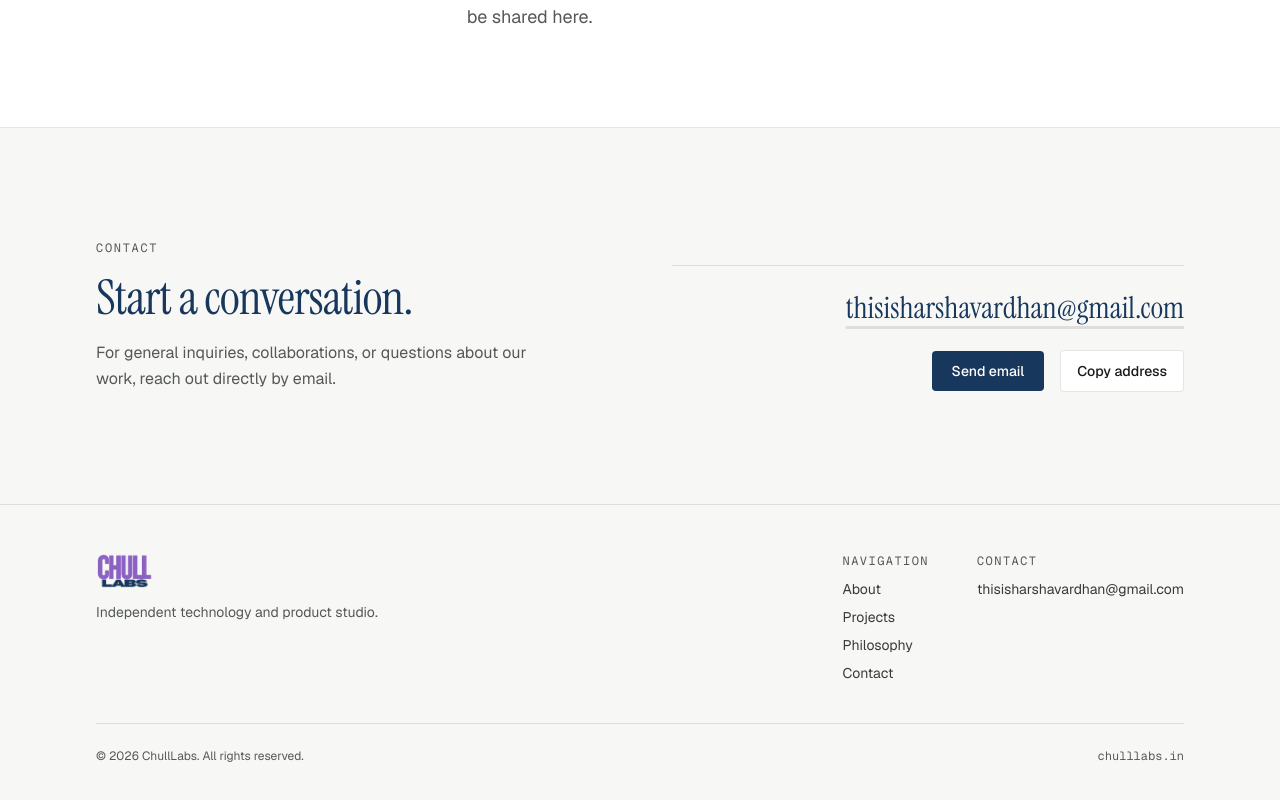
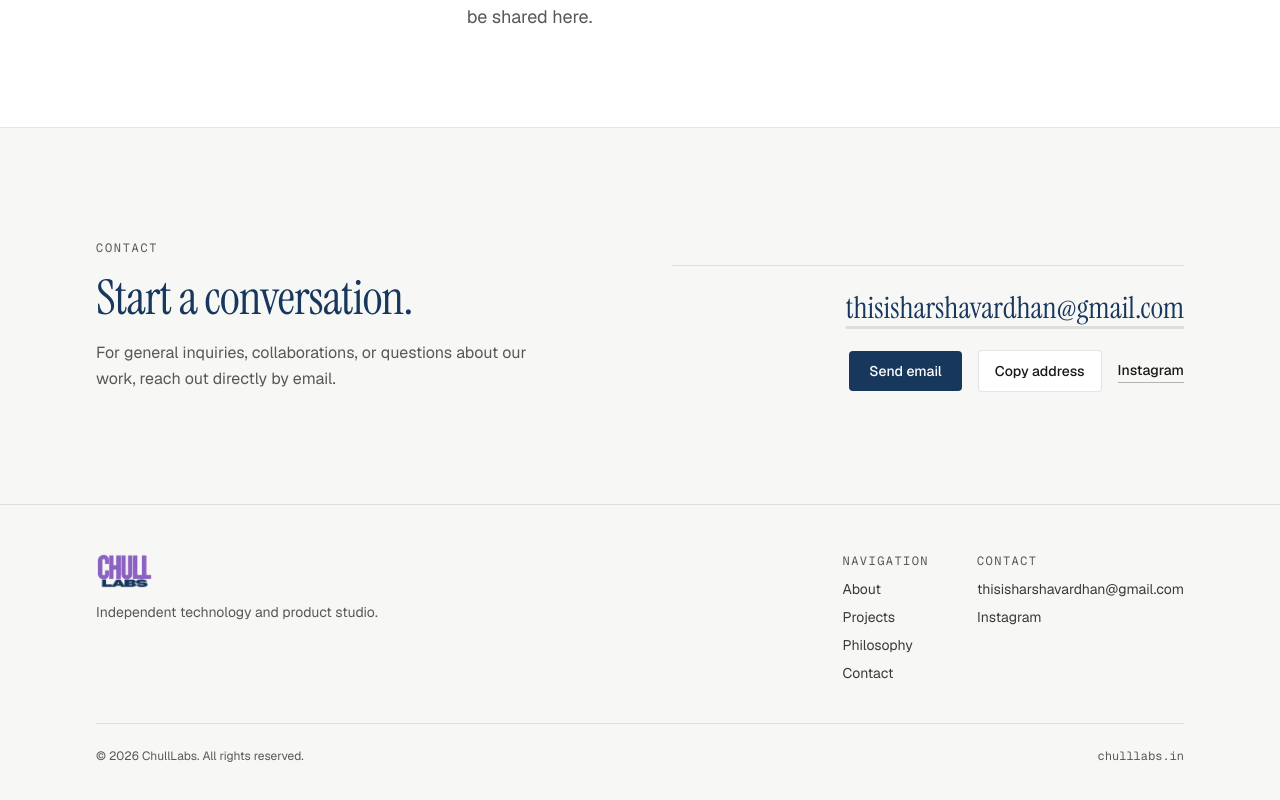
Before and after one commit to CHULLLABS/chulllabs-website, a Next.js app: page / in a window 1280 px wide. Shown: the part 3487-4287 px from the top of the page. Built offline with nearby package versions, Linux system fonts and the light colour scheme.

Commit message:
feat: add official ChullLabs Instagram link to contact, footer, and JSON-LD

```diff
--- a/src/app/layout.tsx
+++ b/src/app/layout.tsx
@@ -83,6 +83,7 @@ export default function RootLayout({ children }: LayoutProps<"/">) {
           height: siteConfig.logo.height,
         },
         description: siteConfig.description,
+        sameAs: siteConfig.socials.map((social) => social.href),
       },
       {
         "@type": "WebSite",
--- a/src/components/common/Footer.tsx
+++ b/src/components/common/Footer.tsx
@@ -60,6 +60,18 @@ export function Footer() {
                     {siteConfig.contact.email}
                   </a>
                 </li>
+                {siteConfig.socials.map((social) => (
+                  <li key={social.href}>
+                    <a
+                      href={social.href}
+                      target="_blank"
+                      rel="noopener noreferrer"
+                      className="text-foreground/85 transition-colors hover:text-brand-navy focus-visible:outline-2 focus-visible:outline-offset-2 focus-visible:outline-brand-purple"
+                    >
+                      {social.label}
+                    </a>
+                  </li>
+                ))}
               </ul>
             </div>
           </div>
--- a/src/components/sections/ContactSection.tsx
+++ b/src/components/sections/ContactSection.tsx
@@ -39,6 +39,17 @@ export function ContactSection() {
                   Send email
                 </a>
                 <CopyEmailButton email={siteConfig.contact.email} />
+                {siteConfig.socials.map((social) => (
+                  <a
+                    key={social.href}
+                    href={social.href}
+                    target="_blank"
+                    rel="noopener noreferrer"
+                    className="border-b border-foreground/30 pb-0.5 text-sm font-medium text-foreground transition-colors hover:border-brand-purple-text hover:text-brand-purple-text focus-visible:outline-2 focus-visible:outline-offset-4 focus-visible:outline-brand-purple"
+                  >
+                    {social.label}
+                  </a>
+                ))}
               </div>
             </div>
           </div>
--- a/src/config/site.ts
+++ b/src/config/site.ts
@@ -20,5 +20,10 @@ export const siteConfig = {
     { label: "Philosophy", href: "#philosophy" },
     { label: "Contact", href: "#contact" },
   ],
-  socials: [] as { label: string; href: string }[],
+  socials: [
+    {
+      label: "Instagram",
+      href: "https://www.instagram.com/chull_labs/",
+    },
+  ],
 } as const;
```
